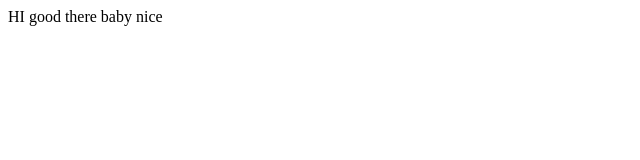
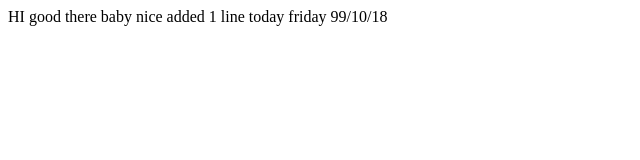
Before and after one commit to afshinmhdz/calculate, a plain HTML site: page index.html in a window 1280 px wide. Shown: the whole page, without its empty margins (0-640 px from the left). Drawn offline with Linux system fonts and the light colour scheme.

Commit message:
one line

```diff
--- a/index.html
+++ b/index.html
@@ -1,3 +1,6 @@
 <html>
-<body>HI good there baby nice</body>
+<body>
+HI good there baby nice
+added 1 line today friday 99/10/18
+</body>
 </html>
```
